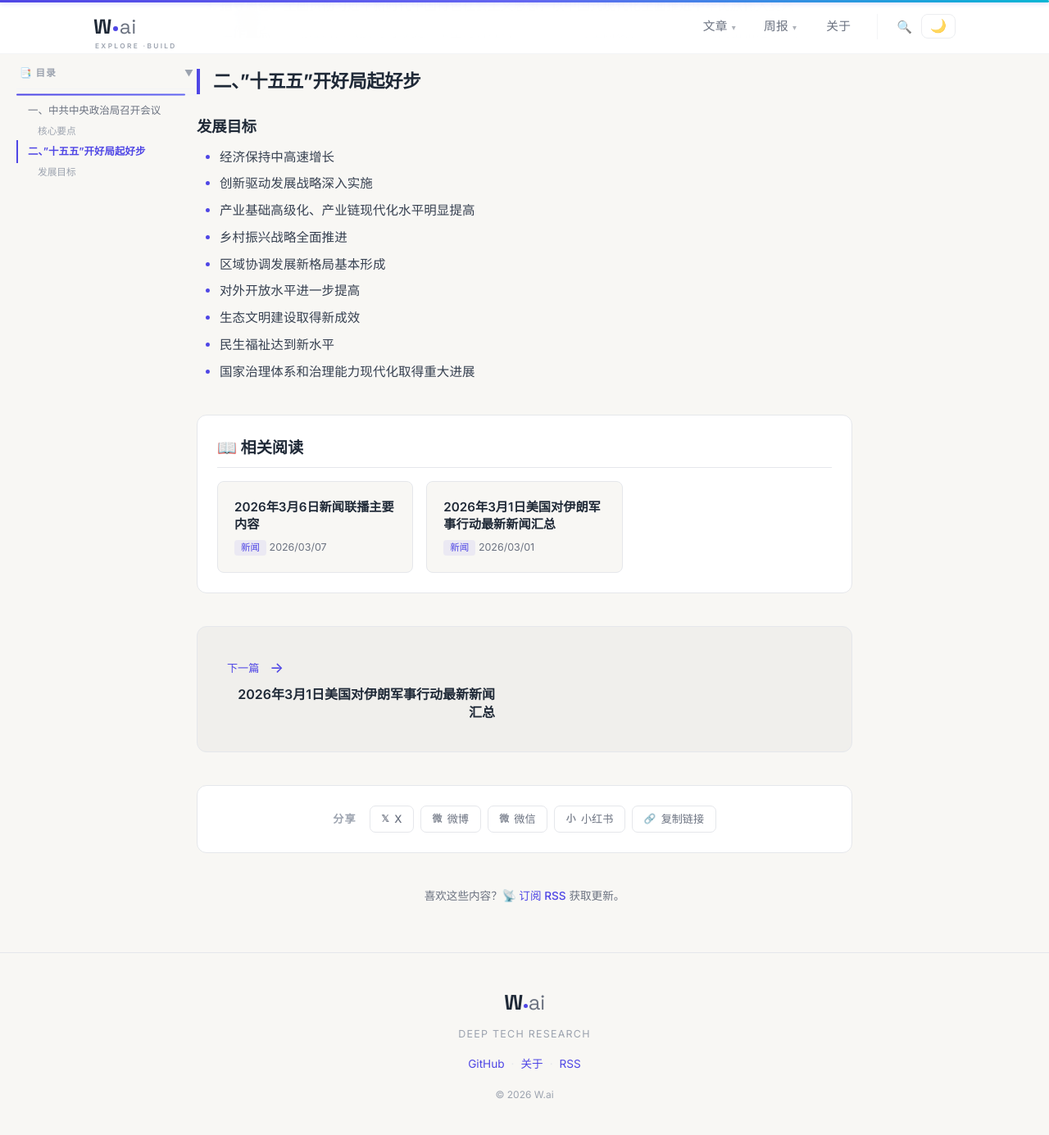
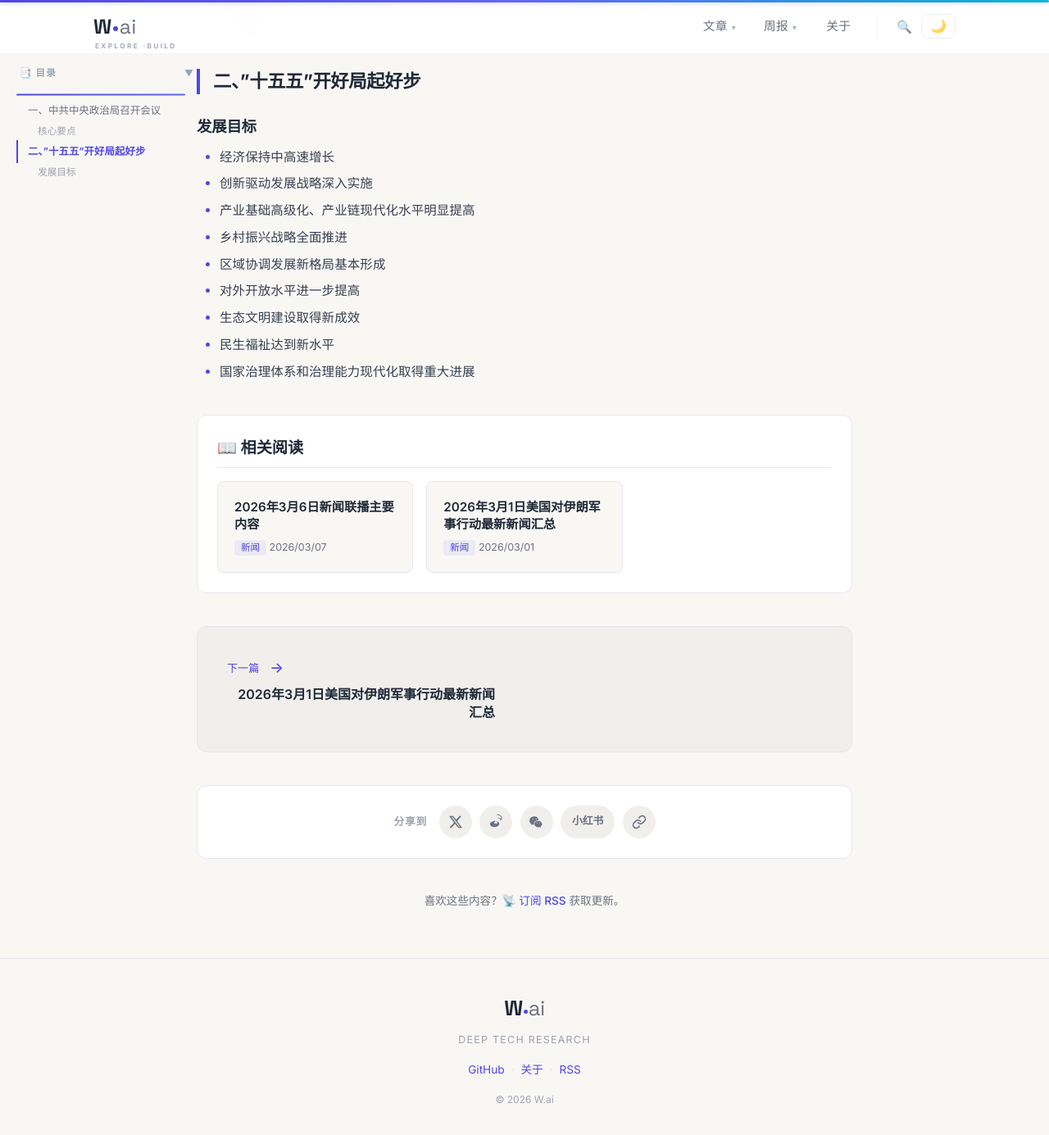
Before and after one commit to wujiaming88/wujiaming88.github.io, a Jekyll site: the page built from _posts/2026-02-28-news-broadcast.md, in a window 1280 px wide and 1400 px high, scrolled down 1088 px. Shown: the top 1385 px of the window at 82% size. Built offline with Jekyll 4.4.1, drawn with Linux system fonts in a browser that asks for light colours.

Commit message:
重新设计分享按钮：CJK文字胶囊→圆形品牌图标按钮(真SVG: X/微博/微信/复制 + 小红书文字胶囊)，hover填充品牌色，移动端44px触摸区，明暗双主题验证

```diff
--- a/_layouts/single.html
+++ b/_layouts/single.html
@@ -144,13 +144,23 @@ layout: default
 
   <!-- 分享按钮 -->
   <div class="share-section post-bottom-section">
-    <span class="share-label">分享</span>
+    <span class="share-label">分享到</span>
     <div class="share-row">
-      <button onclick="shareToX()" class="share-act-btn" data-brand="x" aria-label="分享到 X"><span class="share-ico">𝕏</span>X</button>
-      <button onclick="shareToWeibo()" class="share-act-btn" data-brand="weibo" aria-label="分享到微博"><span class="share-ico">微</span>微博</button>
-      <button onclick="shareToWechat()" class="share-act-btn" data-brand="wechat" aria-label="微信扫码分享"><span class="share-ico">微</span>微信</button>
-      <button onclick="shareToXhs()" class="share-act-btn" data-brand="xhs" aria-label="分享到小红书"><span class="share-ico">小</span>小红书</button>
-      <button onclick="copyToClipboard('{{ site.url }}{{ page.url }}')" class="share-act-btn" data-brand="copy" aria-label="复制链接"><span class="share-ico">🔗</span>复制链接</button>
+      <button onclick="shareToX()" class="share-btn" data-brand="x" title="分享到 X" aria-label="分享到 X">
+        <svg viewBox="0 0 24 24" width="18" height="18" aria-hidden="true"><path fill="currentColor" d="M18.244 2.25h3.308l-7.227 8.26 8.502 11.24H16.17l-5.214-6.817L4.99 21.75H1.68l7.73-8.835L1.254 2.25H8.08l4.713 6.231zm-1.161 17.52h1.833L7.084 4.126H5.117z"/></svg>
+      </button>
+      <button onclick="shareToWeibo()" class="share-btn" data-brand="weibo" title="分享到微博" aria-label="分享到微博">
+        <svg viewBox="0 0 24 24" width="19" height="19" aria-hidden="true"><path fill="currentColor" d="M10.1 20.4c-3.9.4-7.3-1.4-7.6-3.9-.3-2.6 2.7-5 6.6-5.4 3.9-.4 7.3 1.4 7.6 3.9.3 2.6-2.7 5-6.6 5.4zm.9-3.3c-.4.7-1.4 1-2.1.7-.7-.3-.9-1.1-.5-1.7.4-.6 1.3-.9 2-.7.7.3 1 1 .6 1.7zm.6-2.1c-.1.2-.5.4-.8.3-.3-.1-.4-.4-.2-.6.1-.2.5-.3.7-.2.3 0 .4.3.3.5zm.7-3.4c-1.2-.3-2.6.3-3.1 1.4-.5 1.1 0 2.4 1.2 2.7 1.3.4 2.7-.2 3.2-1.4.5-1.1-.1-2.4-1.3-2.7zm6.4-1.3c-.2-.1-.4-.1-.5-.3-.1-.2-.1-.4 0-.6.2-.6.1-1.3-.4-1.8s-1.2-.7-1.8-.5c-.3.1-.6 0-.7-.3-.1-.3 0-.6.3-.7 1.1-.3 2.3-.1 3.1.8.8.9 1 2.1.6 3.2-.1.3-.3.5-.5.5zm2.1-1.6c0 .3-.3.5-.6.5s-.5-.3-.5-.6c.4-1.7-.1-3.5-1.3-4.8s-3-1.9-4.7-1.7c-.3 0-.6-.2-.6-.5s.2-.6.5-.6c2.1-.2 4.2.5 5.7 2 1.5 1.6 2.1 3.8 1.5 6z"/></svg>
+      </button>
+      <button onclick="shareToWechat()" class="share-btn" data-brand="wechat" title="微信扫码分享" aria-label="微信扫码分享">
+        <svg viewBox="0 0 24 24" width="20" height="20" aria-hidden="true"><path fill="currentColor" d="M8.69 4C4.62 4 1.3 6.74 1.3 10.13c0 1.96 1.12 3.71 2.86 4.84l-.6 1.78 2.13-1.06c.76.2 1.43.36 2.18.4-.1-.42-.16-.85-.16-1.3 0-2.93 2.78-5.3 6.2-5.3.23 0 .46 0 .68.04C14.13 6.04 11.7 4 8.69 4zm-2.4 3.06c.42 0 .77.35.77.77s-.35.76-.77.76a.76.76 0 0 1-.76-.76c0-.42.34-.77.76-.77zm4.8 0c.42 0 .76.35.76.77s-.34.76-.76.76a.76.76 0 0 1-.77-.76c0-.42.35-.77.77-.77zm3.1 3.06c-3.18 0-5.77 2.13-5.77 4.77 0 2.64 2.59 4.78 5.77 4.78.66 0 1.3-.1 1.9-.27l1.74.92-.48-1.45c1.4-.97 2.37-2.4 2.37-3.98 0-2.64-2.59-4.77-5.77-4.77h.01zm-1.9 2.46c.35 0 .63.28.63.63a.63.63 0 0 1-.63.63.63.63 0 0 1-.64-.63c0-.35.29-.63.64-.63zm3.8 0c.35 0 .64.28.64.63a.63.63 0 0 1-.64.63.63.63 0 0 1-.63-.63c0-.35.28-.63.63-.63z"/></svg>
+      </button>
+      <button onclick="shareToXhs()" class="share-btn" data-brand="xhs" title="分享到小红书" aria-label="分享到小红书">
+        <span class="share-xhs-text">小红书</span>
+      </button>
+      <button onclick="copyToClipboard('{{ site.url }}{{ page.url }}')" class="share-btn" data-brand="copy" title="复制链接" aria-label="复制链接">
+        <svg viewBox="0 0 24 24" width="18" height="18" fill="none" stroke="currentColor" stroke-width="2" stroke-linecap="round" stroke-linejoin="round" aria-hidden="true"><path d="M10 13a5 5 0 0 0 7.54.54l3-3a5 5 0 0 0-7.07-7.07l-1.72 1.71"/><path d="M14 11a5 5 0 0 0-7.54-.54l-3 3a5 5 0 0 0 7.07 7.07l1.71-1.71"/></svg>
+      </button>
     </div>
   </div>
 
--- a/assets/post.css
+++ b/assets/post.css
@@ -529,20 +529,18 @@ article.post .post-content hr,
 .share-section {
   background: var(--bg-card);
   border: 1px solid var(--border-color);
-  text-align: center;
   display: flex;
   align-items: center;
   justify-content: center;
   flex-wrap: wrap;
-  gap: 0.75rem 1rem;
+  gap: 0.55rem 0.9rem;
 }
 
 .share-label {
-  font-size: 0.82rem;
+  font-size: 0.8rem;
   font-weight: 600;
-  letter-spacing: 0.08em;
+  letter-spacing: 0.06em;
   color: var(--text-tertiary);
-  text-transform: uppercase;
 }
 
 /* 相似文章 */
@@ -940,42 +938,53 @@ article.post .post-content hr,
   align-items: center;
   justify-content: center;
   flex-wrap: wrap;
-  gap: 0.5rem;
+  gap: 0.6rem;
 }
 
-/* 克制的 ghost 风格：默认中性细边框，品牌色仅作点缀 + hover 才显现 */
-.share-act-btn {
+/* 圆形图标按钮：默认中性淡底，hover 填充品牌色 */
+.share-btn {
+  --brand: var(--accent);
   display: inline-flex;
   align-items: center;
-  gap: 0.4rem;
-  padding: 0.4rem 0.85rem;
-  border: 1px solid var(--border-color);
-  border-radius: 7px;
-  background: transparent;
+  justify-content: center;
+  width: 40px;
+  height: 40px;
+  padding: 0;
+  border: none;
+  border-radius: 50%;
+  background: var(--bg-tertiary);
   color: var(--text-secondary);
   cursor: pointer;
-  font-size: 0.82rem;
-  font-weight: 500;
   font-family: inherit;
-  line-height: 1.4;
-  transition: color 0.18s ease, border-color 0.18s ease, background 0.18s ease;
+  transition: color 0.18s ease, background 0.18s ease, transform 0.18s ease;
 }
-.share-act-btn .share-ico {
-  font-size: 0.9em;
-  font-weight: 700;
-  opacity: 0.85;
+.share-btn svg { display: block; }
+.share-btn:hover {
+  background: var(--brand);
+  color: #fff;
+  transform: translateY(-2px);
 }
-.share-act-btn:hover {
-  color: var(--brand, var(--accent));
-  border-color: var(--brand, var(--accent));
-  background: color-mix(in srgb, var(--brand, var(--accent)) 8%, transparent);
+.share-btn:active { transform: translateY(0); }
+.share-btn:focus-visible {
+  outline: 2px solid var(--brand);
+  outline-offset: 2px;
 }
-.share-act-btn[data-brand="x"]      { --brand: #111; }
-.share-act-btn[data-brand="weibo"]  { --brand: #e6162d; }
-.share-act-btn[data-brand="wechat"] { --brand: #07c160; }
-.share-act-btn[data-brand="xhs"]    { --brand: #ff2442; }
-.share-act-btn[data-brand="copy"]   { --brand: var(--accent); }
-[data-theme="dark"] .share-act-btn[data-brand="x"] { --brand: #e4e4e7; }
+.share-btn[data-brand="x"]      { --brand: #111; }
+.share-btn[data-brand="weibo"]  { --brand: #e6162d; }
+.share-btn[data-brand="wechat"] { --brand: #07c160; }
+.share-btn[data-brand="xhs"]    { --brand: #ff2442; }
+.share-btn[data-brand="copy"]   { --brand: var(--accent); }
+[data-theme="dark"] .share-btn[data-brand="x"]:hover { background: #e4e4e7; color: #111; }
+
+/* 小红书无干净单字图标，用文字胶囊（与圆按钮同高度对齐） */
+.share-btn[data-brand="xhs"] {
+  width: auto;
+  border-radius: 20px;
+  padding: 0 0.85rem;
+  font-size: 0.8rem;
+  font-weight: 600;
+}
+.share-xhs-text { line-height: 1; }
 
 /* 小红书弹窗里的主 CTA（保留填色强调） */
 .xhs-copy-cta {
@@ -1014,8 +1023,10 @@ article.post .post-content hr,
 #wechat-qrcode img, #xhs-qrcode img,
 #wechat-qrcode svg, #xhs-qrcode svg { background: #fff; padding: 6px; border-radius: 8px; }
 
-/* 移动端触摸点击区 */
+/* 移动端：触摸点击区 + 居中换行 */
 @media (max-width: 768px) {
-  .share-act-btn { min-height: 40px; padding: 0.5rem 0.9rem; }
+  .share-section { gap: 0.5rem 0.75rem; padding: 1.25rem 1rem; }
+  .share-btn { width: 44px; height: 44px; }
+  .share-btn[data-brand="xhs"] { width: auto; height: 44px; padding: 0 1rem; }
   .xhs-copy-cta { min-height: 44px; }
 }
```
